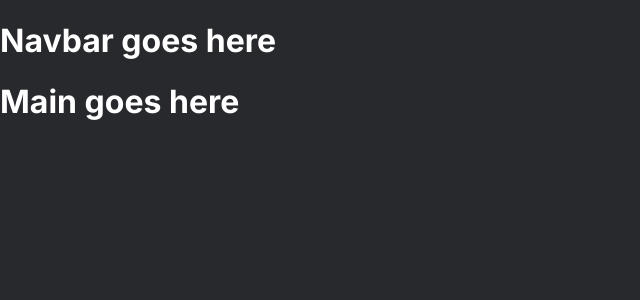
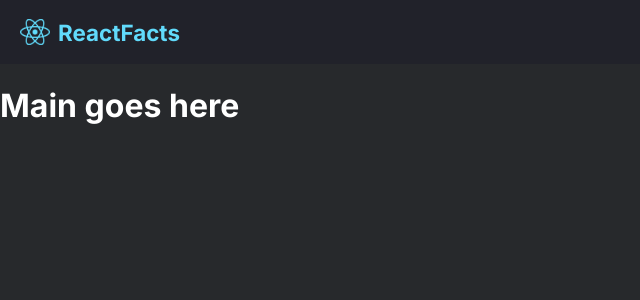
Before and after one commit to agarcia117/react_practice_interactive, a React (Vite) app in the folder vite-project/: page / in a window 1280 px wide. Shown: the top 300 px of the page, without its empty margins (0-640 px from the left). Built offline with nearby package versions, Linux system fonts and the light colour scheme.

Commit message:
Completed Styling and setup for Header for Static Page project

```diff
--- a/vite-project/src/Static Pages/Project/components/Navbar.jsx
+++ b/vite-project/src/Static Pages/Project/components/Navbar.jsx
@@ -1,6 +1,13 @@
+import reactLogo from '../../Fragments/React-icon.png'
+
 function Navbar(){
   return(
-    <h1>Navbar goes here</h1>
+    <header className='header'>
+      <nav className='header-nav'>
+        <img src={reactLogo} className='header-icon' alt="React Logo" />
+        <h1>ReactFacts</h1>
+      </nav>
+    </header>
   )
 }
 
--- a/vite-project/src/Static Pages/Project/index.css
+++ b/vite-project/src/Static Pages/Project/index.css
@@ -4,3 +4,25 @@ body {
   color: white;
   margin: 0;
 }
+
+.header {
+  background-color: #21222A;
+}
+
+.header h1 {
+  color: #61DAFB;
+  font-size: 1.4rem;
+  font-weight:700;
+  margin-left: 8px;
+}
+
+.header-icon{
+  width: 30px;
+}
+
+.header-nav{
+  display: flex;
+  flex-direction: row;
+  align-items: center;
+  margin-left: 20px;
+}
```
